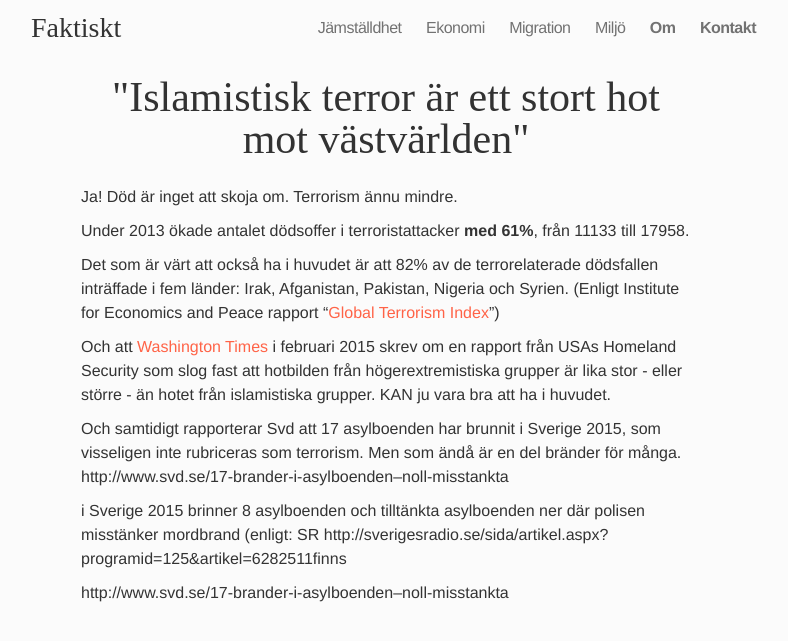
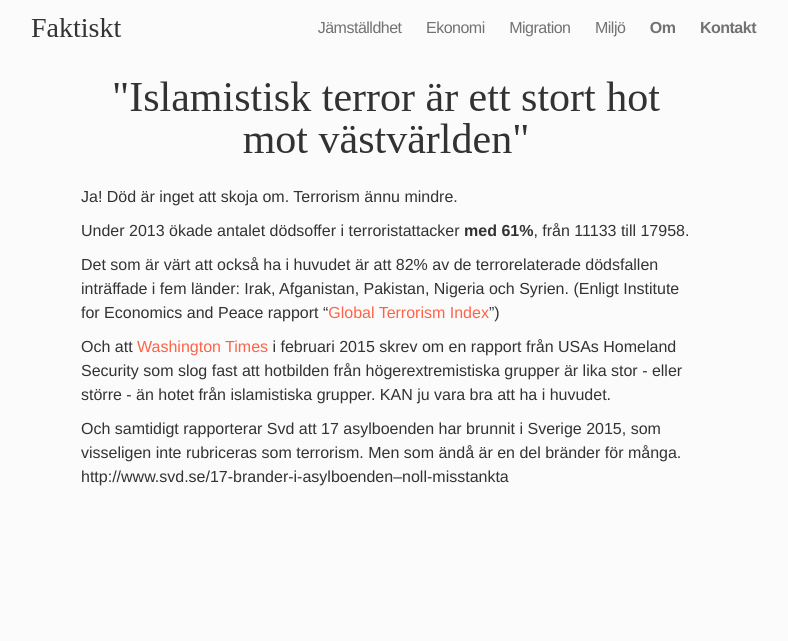
Before and after one commit to frigolitvarulv/faktiskt.github.io, a Jekyll site: the page built from migration/islamistisk-terror-r-ett-stort-hot-mot-v-stv-rlden.md, in a window 1280 px wide. Shown: the top 641 px of the page, without its empty margins (254-1042 px from the left). Built offline with Jekyll 4.4.1, drawn with Linux system fonts in a browser that asks for light colours; nearby versions of some CDN libraries; Markdown is read by kramdown in place of the engine named in the settings.

Commit message:
Updated islamistisk-terror-r-ett-stort-hot-mot-v-stv-rlden.md

```diff
--- a/migration/islamistisk-terror-r-ett-stort-hot-mot-v-stv-rlden.md
+++ b/migration/islamistisk-terror-r-ett-stort-hot-mot-v-stv-rlden.md
@@ -4,6 +4,7 @@ published: true
 title: "\"Islamistisk terror är ett stort hot mot västvärlden\""
 sort: 0
 ---
+
 
 
 
@@ -20,7 +21,3 @@ Det som är värt att också ha i huvudet är att 82% av de terrorelaterade död
 Och att [Washington Times](http://www.washingtontimes.com/news/2015/feb/21/dhs-intelligence-report-warns-of-domestic-right-wi/) i februari 2015 skrev om en rapport från USAs Homeland Security som slog fast att hotbilden från högerextremistiska grupper är lika stor - eller större - än hotet från islamistiska grupper. KAN ju vara bra att ha i huvudet.
 
 Och samtidigt rapporterar Svd att 17 asylboenden har brunnit i Sverige 2015, som visseligen inte rubriceras som terrorism. Men som ändå är en del bränder för många. http://www.svd.se/17-brander-i-asylboenden--noll-misstankta
-
-i Sverige 2015 brinner 8 asylboenden och tilltänkta asylboenden ner där polisen misstänker mordbrand (enligt: SR  http://sverigesradio.se/sida/artikel.aspx?programid=125&artikel=6282511finns
-
-http://www.svd.se/17-brander-i-asylboenden--noll-misstankta
```
